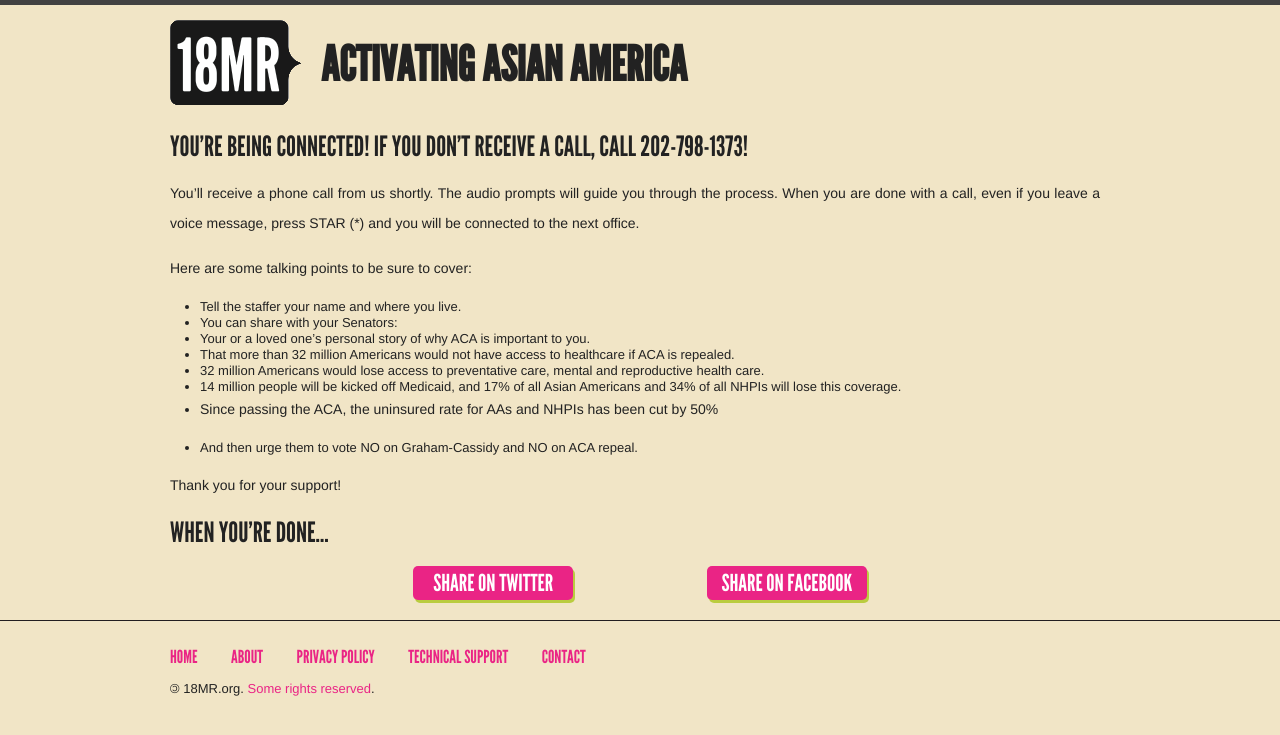
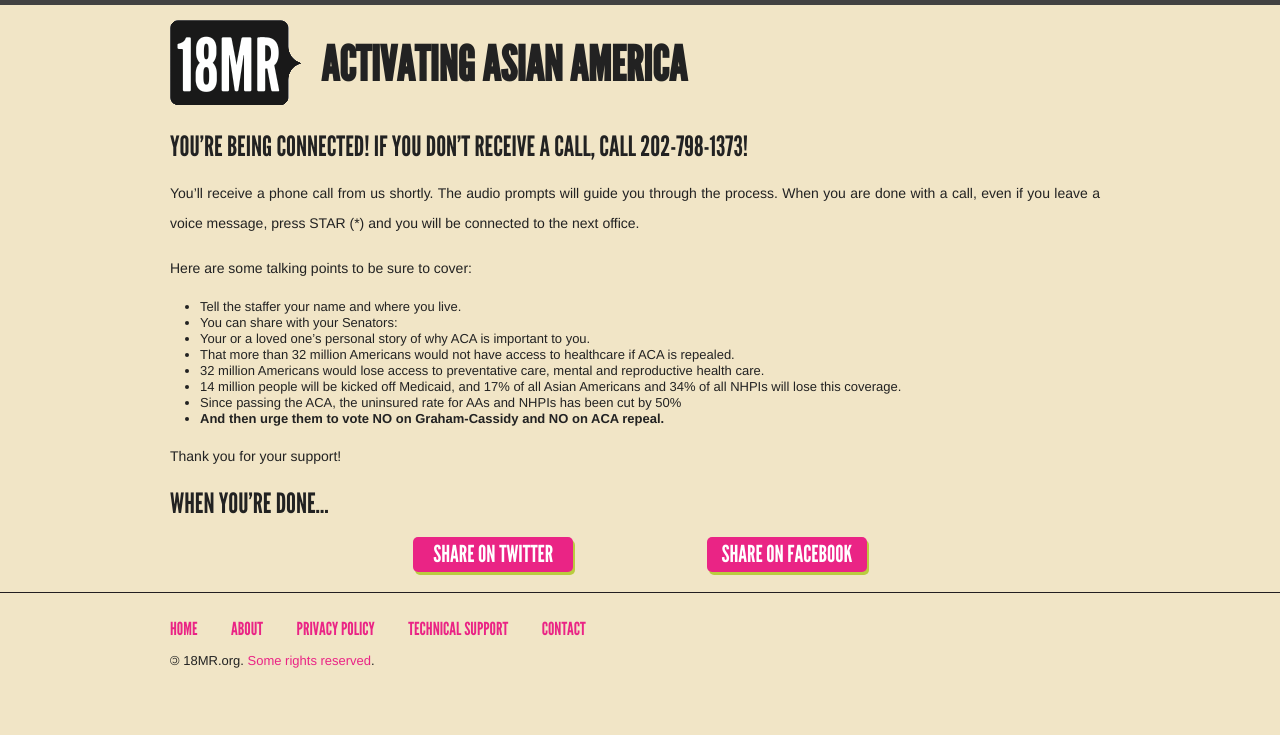
Before and after one commit to 18mr/action, a Jekyll site: the page built from savehealthcare-sept-callscript/index.md, in a window 1280 px wide. Shown: the top 735 px of the page. Built offline with Jekyll 4.4.1, drawn with Linux system fonts in a browser that asks for light colours.

Commit message:
formatting changes

```diff
--- a/savehealthcare-sept-callscript/index.md
+++ b/savehealthcare-sept-callscript/index.md
@@ -19,8 +19,7 @@
 - 32 million Americans would lose access to preventative care, mental and reproductive health care.
 - 14 million people will be kicked off Medicaid, and 17% of all Asian Americans and 34% of all NHPIs will lose this coverage.
 - Since passing the ACA, the uninsured rate for AAs and NHPIs has been cut by 50%
-
-- And then urge them to vote NO on Graham-Cassidy and NO on ACA repeal.
+- **And then urge them to vote NO on Graham-Cassidy and NO on ACA repeal.**
 
 Thank you for your support!
 
```
